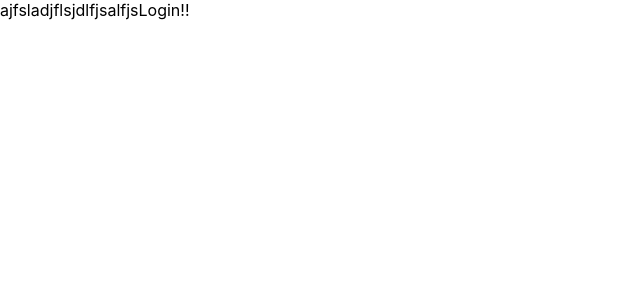
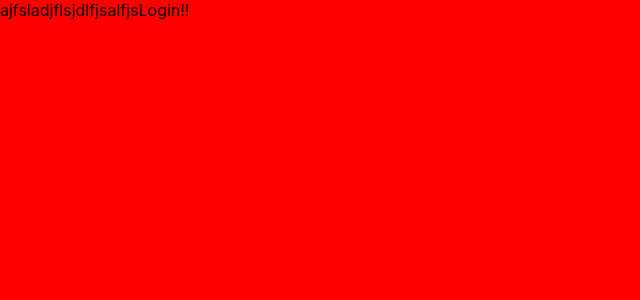
Before and after one commit to GreatDeveloper66/photo_gallery, a React (Create React App) app in the folder client/: page / in a window 1280 px wide. Shown: the top 300 px of the page, without its empty margins (0-640 px from the left). Built offline with nearby package versions, Linux system fonts and the light colour scheme.

Commit message:
Set up WelcomeScreen background

```diff
--- a/client/src/App.css
+++ b/client/src/App.css
@@ -1,3 +1,9 @@
+body {
+  overflow-x: hidden;
+  overflow-y: hidden;
+}
+
+
 .App {
   text-align: center;
 }
--- a/client/src/Components/WelcomeScreenComponents/Screens/LoginScreen.js
+++ b/client/src/Components/WelcomeScreenComponents/Screens/LoginScreen.js
@@ -4,7 +4,7 @@ import LoginUserForm from '../Forms/LoginUserForm'
 
 function LoginUserScreen(props) {
   return (
-   <WelcomeScreen form={<LoginUserForm />} />
+   <WelcomeScreen form={<LoginUserForm />} parent={props} />
   )
 
 
--- a/client/src/Components/WelcomeScreenComponents/WelcomeScreen.js
+++ b/client/src/Components/WelcomeScreenComponents/WelcomeScreen.js
@@ -1,9 +1,28 @@
 
 import React from 'react'
+import { Redirect } from 'react-router'
+import backgroundImage from '../../Media/backgroundImage.jpg'
+/*
+const style = {
+  backgroundImage: `url(require(${backgroundImage}))`,
+  backgroundPosition: 'center',
+  backgroundSize: 'cover',
+  backgroundRepeat: 'no-repeat',
+
+}
+*/
+const style = {
+  backgroundColor: 'red',
+  backgroundSize: 'cover',
+  backgrounRepeat: 'no-repeat',
+  backgroundPosition: 'center',
+  height: '100vw',
+  width: '100vw'
+}
 
 function WelcomeScreen(props) {
   return (
-    <div>
+    <div style={style}>
       {props.form}
     </div>
   )
```
Also changed, not shown: 1 other file (tests, documents, lock files or other folders).
